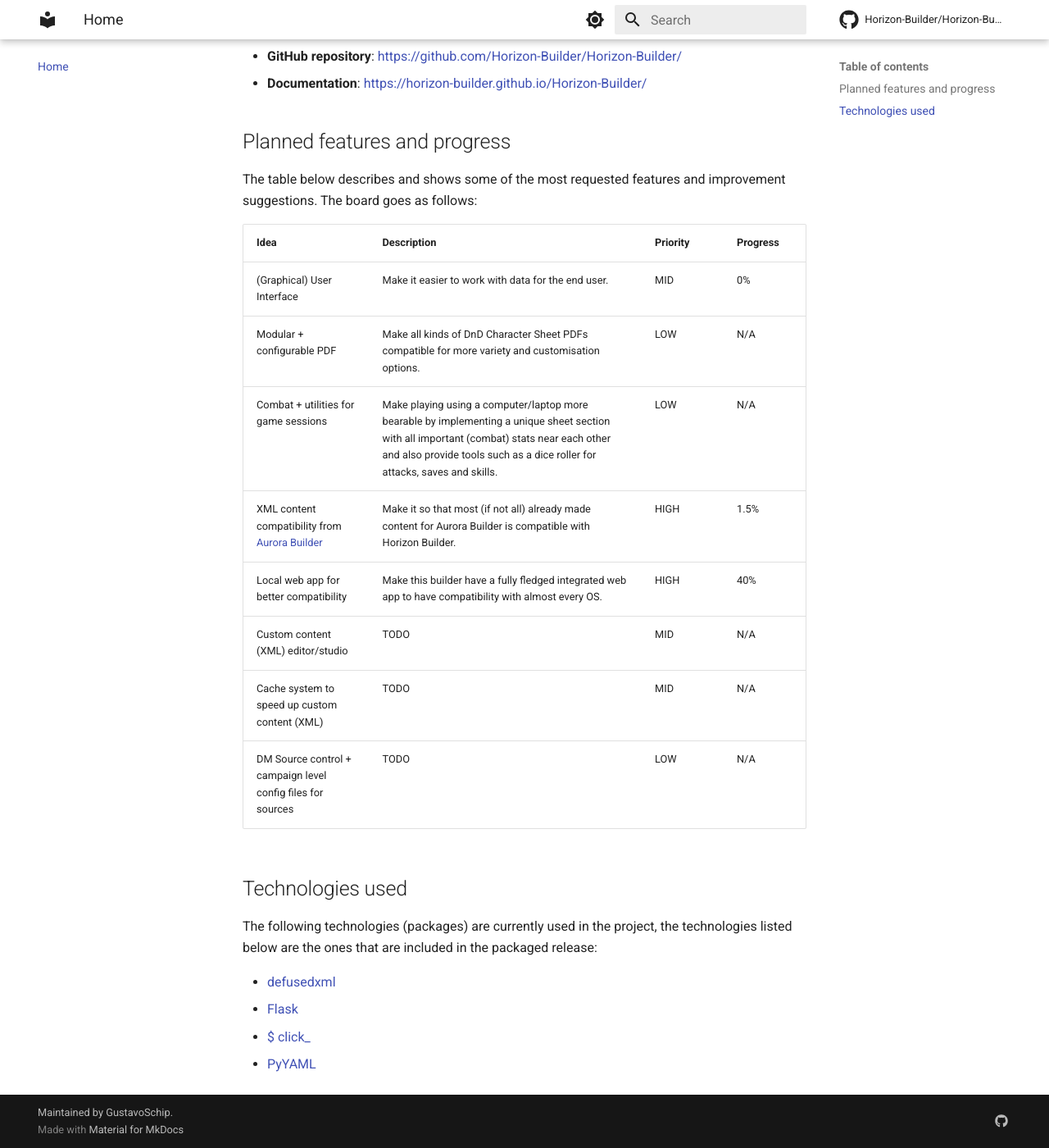
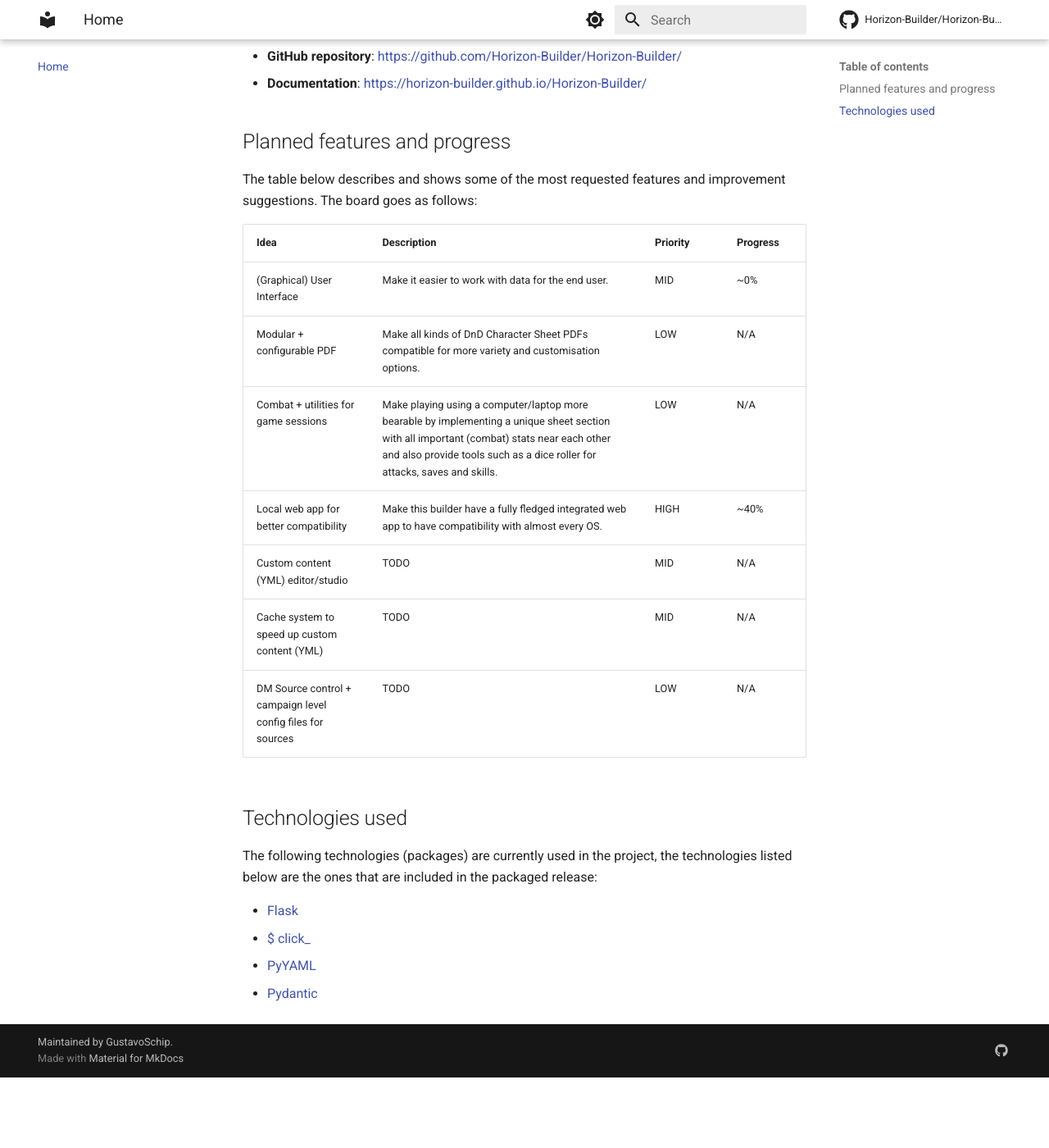
Before and after one commit to Horizon-Builder/Horizon-Builder, an MkDocs documentation site: the page built from docs/index.md, in a window 1280 px wide and 1400 px high, scrolled down 292 px. Shown: the whole window at 82% size. Built offline with MkDocs 1.6.1 and Material for MkDocs 9.7.7, drawn with Linux system fonts in a browser that asks for light colours; comment, search, counter and statistics services are not loaded; after the commit the page ends 1606 px from its top, so only the background shows below that.

Commit message:
Fixed naming scheme

```diff
--- a/docs/index.md
+++ b/docs/index.md
@@ -33,23 +33,22 @@
 The table below describes and shows some of the most requested features and improvement suggestions. The board goes as
 follows:
 
-| Idea                                                                                      | Description                                                                                                                                                                                                             | Priority | Progress |
-| ----------------------------------------------------------------------------------------- | ----------------------------------------------------------------------------------------------------------------------------------------------------------------------------------------------------------------------- | -------- | -------- |
-| (Graphical) User Interface                                                                | Make it easier to work with data for the end user.                                                                                                                                                                      | MID      | 0%       |
-| Modular + configurable PDF                                                                | Make all kinds of DnD Character Sheet PDFs compatible for more variety and customisation options.                                                                                                                       | LOW      | N/A      |
-| Combat + utilities for game sessions                                                      | Make playing using a computer/laptop more bearable by implementing a unique sheet section with all important (combat) stats near each other and also provide tools such as a dice roller for attacks, saves and skills. | LOW      | N/A      |
-| XML content compatibility from [Aurora Builder](https://aurorabuilder.com/documentation/) | Make it so that most (if not all) already made content for Aurora Builder is compatible with Horizon Builder.                                                                                                           | HIGH     | 1.5%     |
-| Local web app for better compatibility                                                    | Make this builder have a fully fledged integrated web app to have compatibility with almost every OS.                                                                                                                   | HIGH     | 40%      |
-| Custom content (XML) editor/studio                                                        | TODO                                                                                                                                                                                                                    | MID      | N/A      |
-| Cache system to speed up custom content (XML)                                             | TODO                                                                                                                                                                                                                    | MID      | N/A      |
-| DM Source control + campaign level config files for sources                               | TODO                                                                                                                                                                                                                    | LOW      | N/A      |
+| Idea                                                        | Description                                                                                                                                                                                                             | Priority | Progress |
+| ----------------------------------------------------------- | ----------------------------------------------------------------------------------------------------------------------------------------------------------------------------------------------------------------------- | -------- | -------- |
+| (Graphical) User Interface                                  | Make it easier to work with data for the end user.                                                                                                                                                                      | MID      | ~0%      |
+| Modular + configurable PDF                                  | Make all kinds of DnD Character Sheet PDFs compatible for more variety and customisation options.                                                                                                                       | LOW      | N/A      |
+| Combat + utilities for game sessions                        | Make playing using a computer/laptop more bearable by implementing a unique sheet section with all important (combat) stats near each other and also provide tools such as a dice roller for attacks, saves and skills. | LOW      | N/A      |
+| Local web app for better compatibility                      | Make this builder have a fully fledged integrated web app to have compatibility with almost every OS.                                                                                                                   | HIGH     | ~40%     |
+| Custom content (YML) editor/studio                          | TODO                                                                                                                                                                                                                    | MID      | N/A      |
+| Cache system to speed up custom content (YML)               | TODO                                                                                                                                                                                                                    | MID      | N/A      |
+| DM Source control + campaign level config files for sources | TODO                                                                                                                                                                                                                    | LOW      | N/A      |
 
 ## Technologies used
 
 The following technologies (packages) are currently used in the project, the technologies listed below are the ones that
 are included in the packaged release:
 
-- [defusedxml](https://github.com/tiran/defusedxml)
 - [Flask](https://github.com/pallets/flask)
 - [$ click\_](https://github.com/pallets/click)
 - [PyYAML](https://github.com/yaml/pyyaml)
+- [Pydantic](https://docs.pydantic.dev/latest/)
```
Also changed, not shown: README.md (+9 -10 lines), .github/ISSUE_TEMPLATE/1-bug.md, .github/pull_request_template.md.
